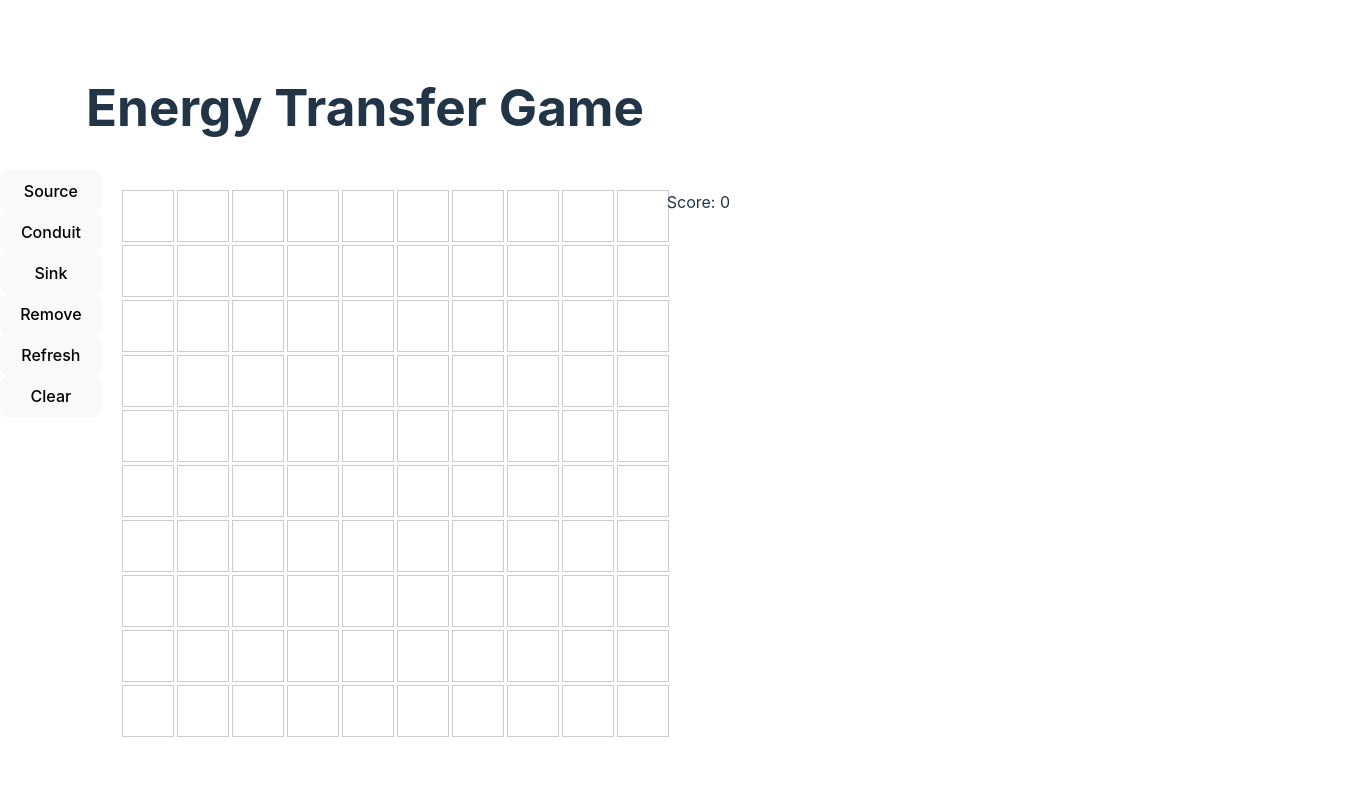
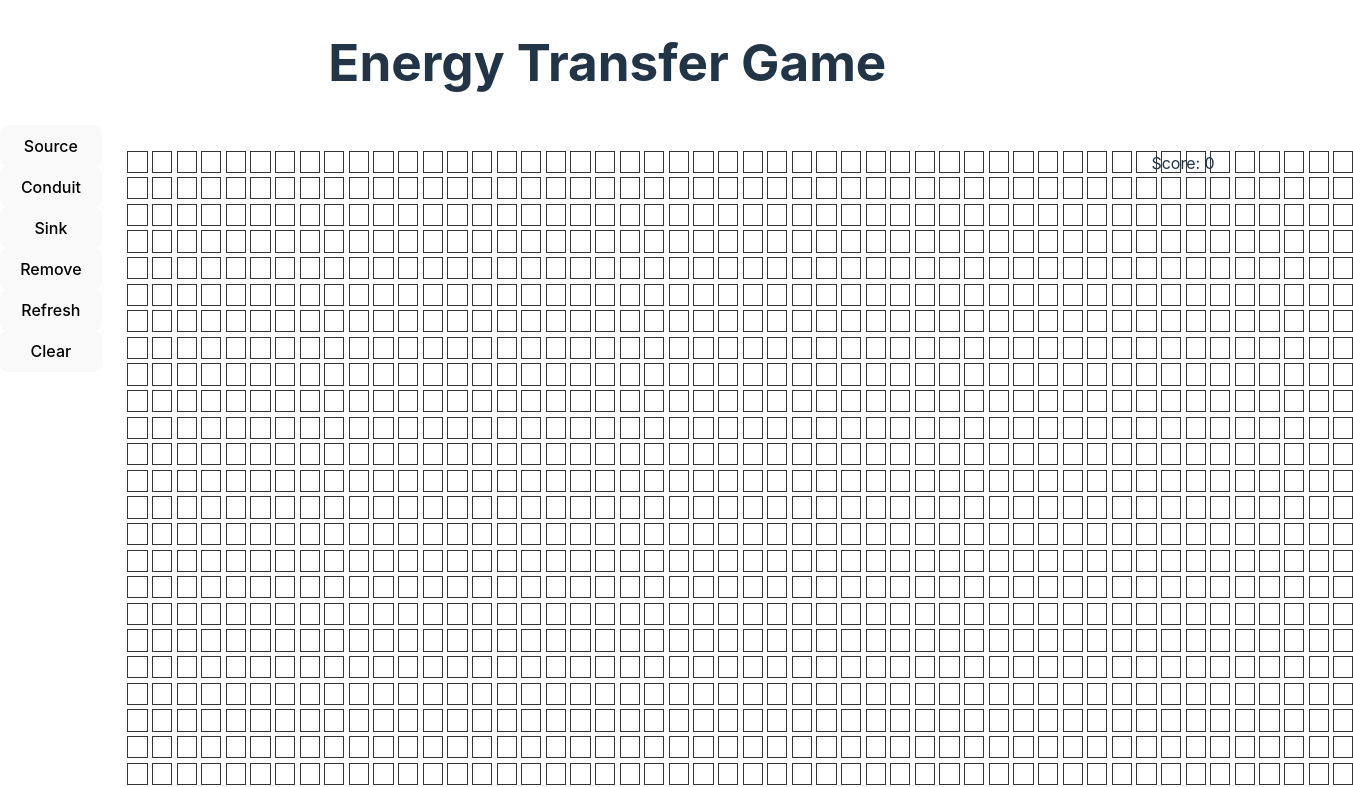
Before and after one commit to JeffBuda/electric-company, a React (Vite) app: page / in a window 1280 px wide. Shown: the top 787 px of the page, 1353 px wide, since content can reach past the window. Built offline with nearby package versions, Linux system fonts and the light colour scheme.

Commit message:
grid 50x50

```diff
--- a/src/App.css
+++ b/src/App.css
@@ -1,4 +1,8 @@
 /* App.css */
+:root {
+  --grid-size: 50; /* Define the grid size variable */
+}
+
 .App {
   text-align: center;
 }
@@ -12,29 +16,33 @@
 .controls {
   display: flex;
   flex-direction: column;
-  margin-right: 20px;
+  margin-right: 2vw; /* Adjusted to use viewport width */
 }
 
 .grid {
   display: grid;
-  grid-template-columns: repeat(10, 50px);
-  grid-template-rows: repeat(10, 50px);
-  gap: 5px;
-  margin: 20px auto;
+  grid-template-columns: repeat(var(--grid-size), 1fr); /* Use the CSS variable */
+  grid-template-rows: repeat(var(--grid-size), 1fr); /* Use the CSS variable */
+  gap: 0.5vw; /* Adjusted to use viewport width */
+  margin: 2vw auto; /* Adjusted to use viewport width */
+  width: 80vw; /* Adjusted to use viewport width */
+  height: 80vw; /* Adjusted to use viewport width to maintain aspect ratio */
 }
 
 .tile {
-  width: 50px;
-  height: 50px;
-  border: 1px solid #ccc;
+  width: 100%; /* Adjusted to fill the grid cell */
+  height: 100%; /* Adjusted to fill the grid cell */
+  border: 0.1vw solid #363535; /* Adjusted to use viewport width */
   display: flex;
   align-items: center;
   justify-content: center;
+  aspect-ratio: 1 / 1; /* Ensure the tile is square */
 }
 
 .game-piece {
-  width: 40px;
-  height: 40px;
+  width: 80%; /* Adjusted to be relative to the tile */
+  height: 80%; /* Adjusted to be relative to the tile */
+  aspect-ratio: 1 / 1; /* Ensure the game piece is square */
 }
 
 .game-piece.source {
@@ -54,9 +62,9 @@
 }
 
 .game-piece.powered {
-  border: 2px solid yellow;
+  border: 0.2vw solid yellow; /* Adjusted to use viewport width */
 }
 
 .score {
-  margin-top: 20px;
+  margin-top: 2vw; /* Adjusted to use viewport width */
 }
--- a/src/GameBoard.tsx
+++ b/src/GameBoard.tsx
@@ -2,7 +2,7 @@ import React, { useState, useEffect } from 'react';
 import Tile from './Tile';
 import './App.css';
 
-const GRID_SIZE = 10;
+const GRID_SIZE = 50;
 
 const GameBoard: React.FC = () => {
   const initialGrid = Array(GRID_SIZE).fill(null).map(() => Array(GRID_SIZE).fill({ piece: null, powered: false, on: true }));
```
